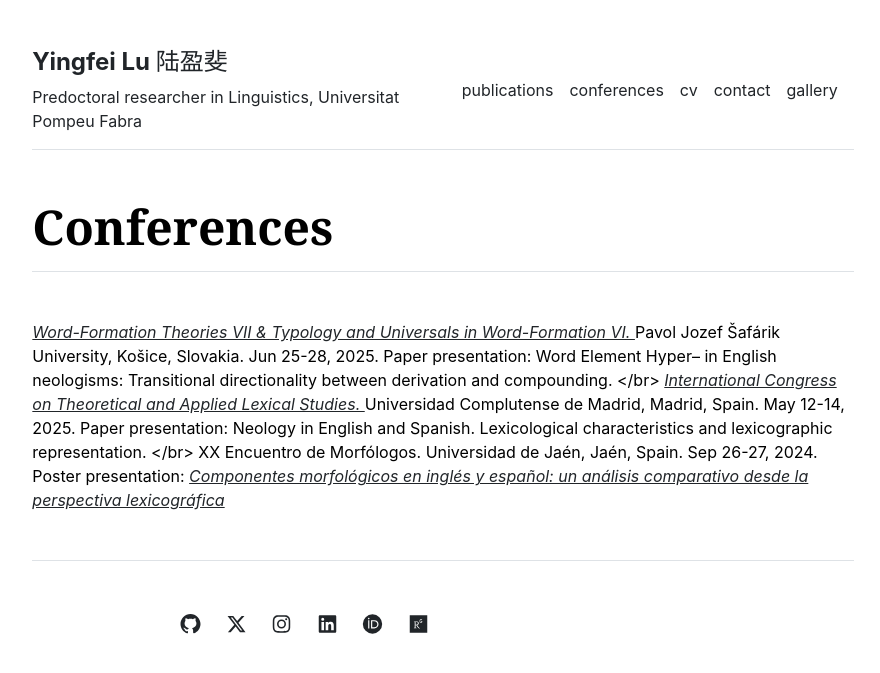
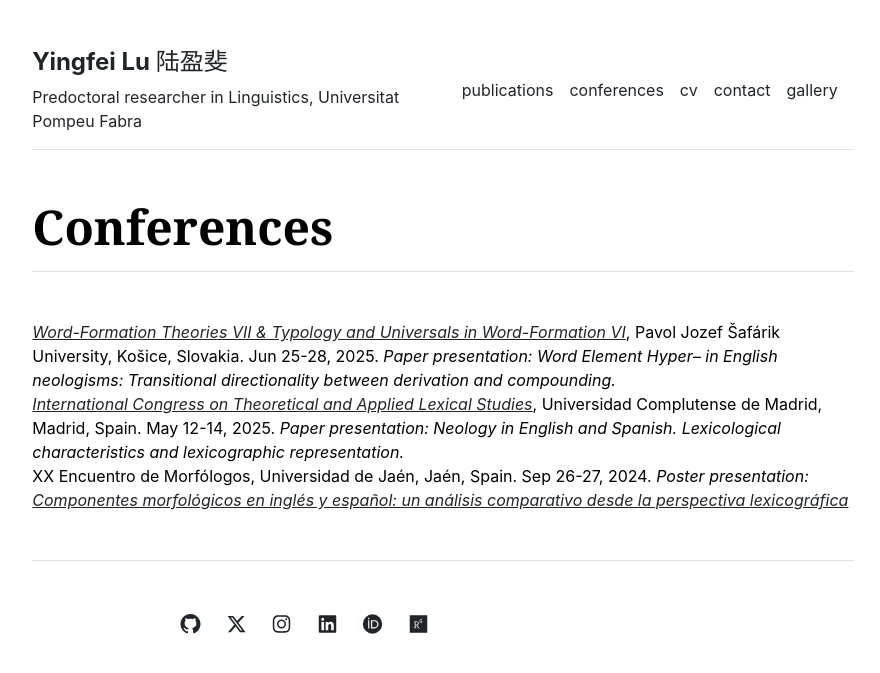
Before and after one commit to YingfeiLu/yingfeilu.github.io, a Jekyll site: the page built from conferences.md, in a window 1280 px wide. Shown: the top 673 px of the page, without its empty margins (197-1077 px from the left). Built offline with Jekyll 4.4.1, drawn with Linux system fonts in a browser that asks for light colours; nearby versions of some CDN libraries; some web fonts are replaced; library files that are not in the unit come from our copies.

Commit message:
Update conferences.md

```diff
--- a/conferences.md
+++ b/conferences.md
@@ -2,9 +2,8 @@
 layout: conferences
 title: "conferences"
 ---
- <a href="[(https://www.upjs.sk/filozoficka-fakulta/pracoviska/katedra-anglistiky-a-amerikanistiky/word-formation-theories-vii-typology-and-universals-in-word-formation-vi/)]" target="_blank"><em>Word-Formation Theories VII & Typology and Universals in Word-Formation VI. </em></a> Pavol Jozef Šafárik University, Košice, Slovakia. Jun 25-28, 2025. Paper presentation: Word Element Hyper– in English neologisms: Transitional directionality between derivation and compounding.
-</br>
-<a href="[https://sites.google.com/view/cietal2025/event-information]" target="_blank"><em>International Congress on Theoretical and Applied Lexical Studies. </em></a> Universidad Complutense de Madrid, Madrid, Spain. May 12-14, 2025. Paper presentation: Neology in English and Spanish. Lexicological characteristics and lexicographic representation.
-</br>
-XX Encuentro de Morfólogos. Universidad de Jaén, Jaén, Spain. Sep 26-27, 2024.
-Poster presentation: <a href="https://morforetem.wordpress.com/2024/10/31/poster-componentes-morfologicos-en-ingles-y-espanol-un-analisis-comparativo-desde-la-perspectiva-lexicografica/" target="_blank"><em>Componentes morfológicos en inglés y español: un análisis comparativo desde la perspectiva lexicográfica</em></a>
+<a href="https://www.upjs.sk/filozoficka-fakulta/pracoviska/katedra-anglistiky-a-amerikanistiky/word-formation-theories-vii-typology-and-universals-in-word-formation-vi/" target="_blank"><em>Word-Formation Theories VII & Typology and Universals in Word-Formation VI</em></a>, Pavol Jozef Šafárik University, Košice, Slovakia. Jun 25-28, 2025. <em>Paper presentation: Word Element Hyper– in English neologisms: Transitional directionality between derivation and compounding.</em>
+<br>
+<a href="https://sites.google.com/view/cietal2025/event-information" target="_blank"><em>International Congress on Theoretical and Applied Lexical Studies</em></a>, Universidad Complutense de Madrid, Madrid, Spain. May 12-14, 2025. <em>Paper presentation: Neology in English and Spanish. Lexicological characteristics and lexicographic representation.</em>
+<br>
+XX Encuentro de Morfólogos, Universidad de Jaén, Jaén, Spain. Sep 26-27, 2024. <em>Poster presentation: <a href="https://morforetem.wordpress.com/2024/10/31/poster-componentes-morfologicos-en-ingles-y-espanol-un-analisis-comparativo-desde-la-perspectiva-lexicografica/" target="_blank">Componentes morfológicos en inglés y español: un análisis comparativo desde la perspectiva lexicográfica</a></em>
```
